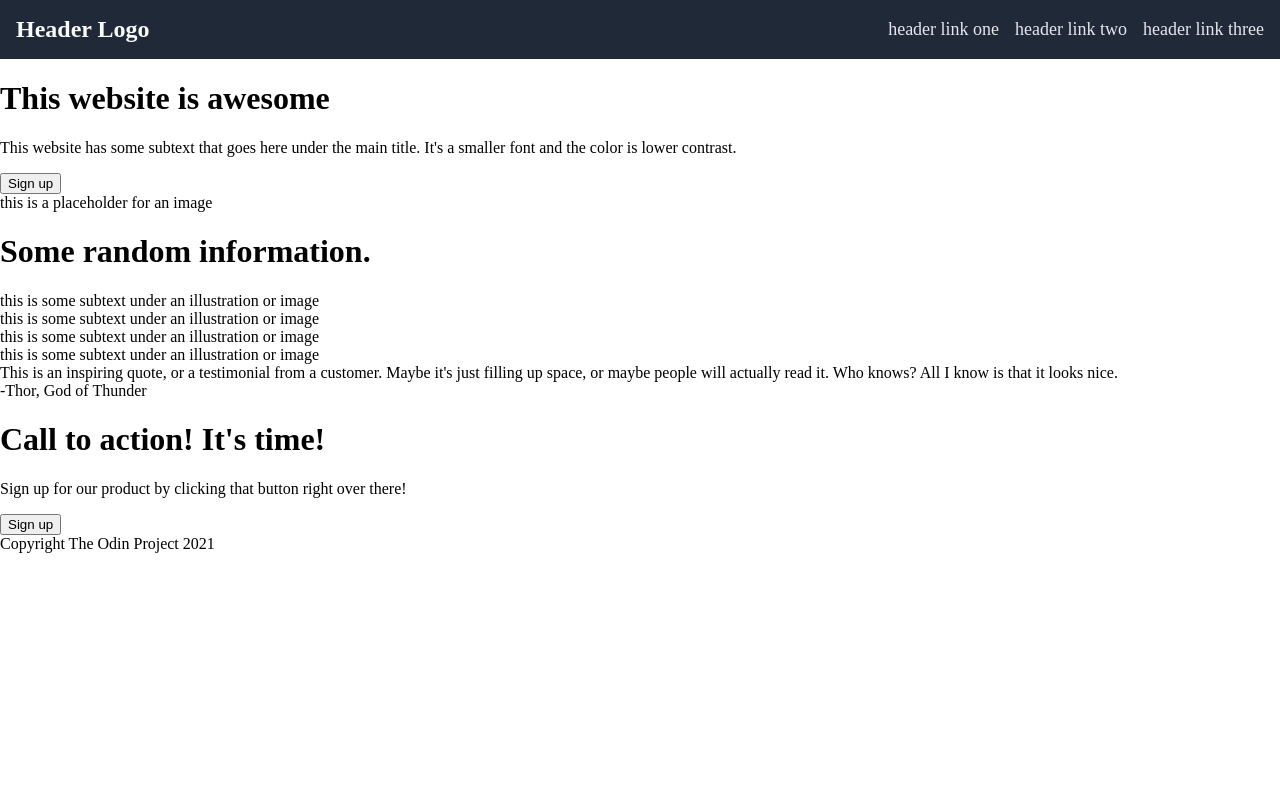
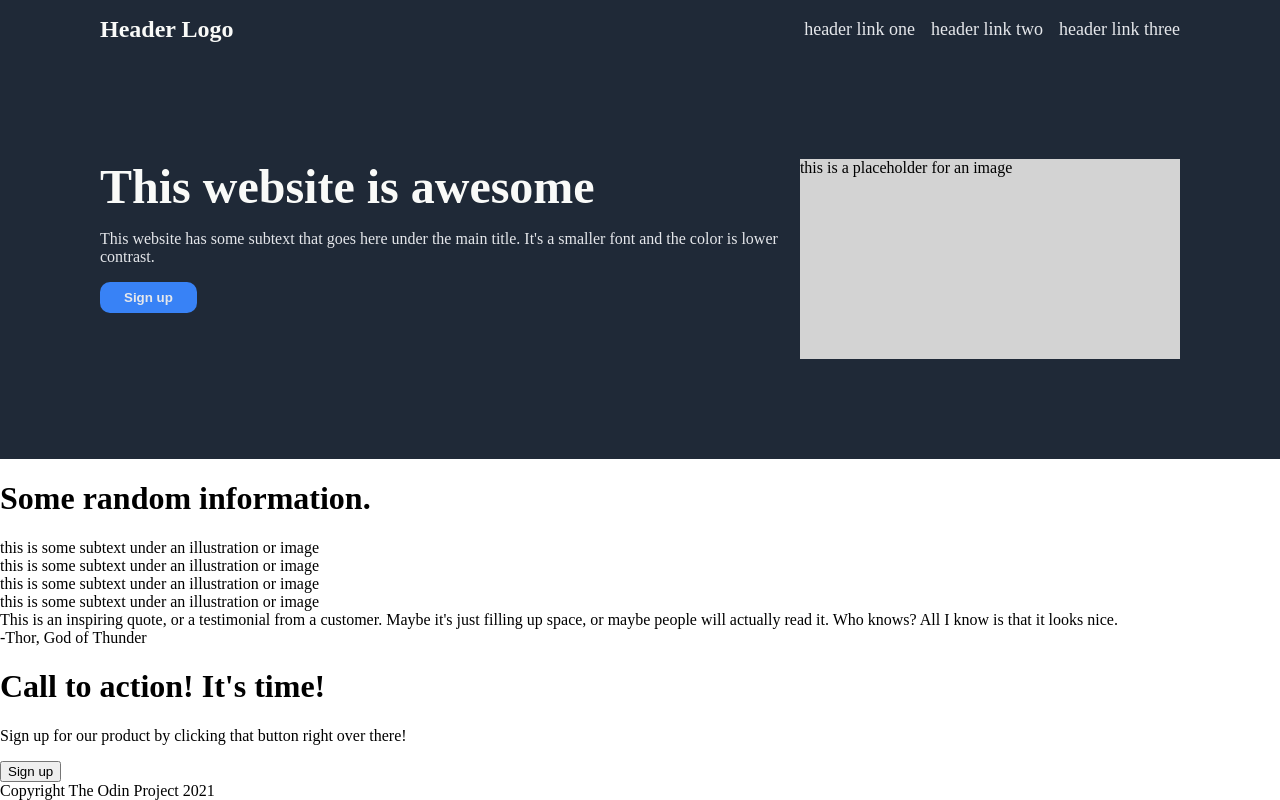
Before and after one commit to zrjake/odin-landing-page, a plain HTML site: page index.html in a window 1280 px wide. Drawn offline with Linux system fonts and the light colour scheme.

Commit message:
Style intro section

```diff
--- a/styles.css
+++ b/styles.css
@@ -9,7 +9,7 @@ body {
     justify-content: space-between;
     background-color: #1f2937;
     align-items: center;
-    padding: 16px;
+    padding: 16px 100px;
 }
 ul {
     list-style-type: none;
@@ -31,3 +31,39 @@ a {
     font-size: 24px;
     font-weight: 800;
 }
+
+.intro-section {
+    background-color: #1f2937;
+    display: flex;
+    padding: 100px;
+}
+.intro-section h1 {
+    color: #f9faf8;
+    font-size: 48px;
+    font-weight: 800;
+    margin: 0px;
+}
+.intro-section p {
+    color: #e5e7eb;
+    margin: 0px;
+}
+.placeholder {
+    width: 400px;
+    height: 200px;
+    flex: auto;
+    background-color: lightgray;
+}
+.intro-section button {
+    background-color: #3882f6;
+    color: #e5e7eb;
+    font-weight: 800;
+    padding: 8px 24px;
+    border: 0px hidden;
+    border-radius: 10px;
+}
+.intro-description {
+    display: flex;
+    flex-direction: column;
+    gap: 16px;
+    align-items: flex-start;
+}
```
Also changed, not shown: index.html (line endings or trailing spaces).
